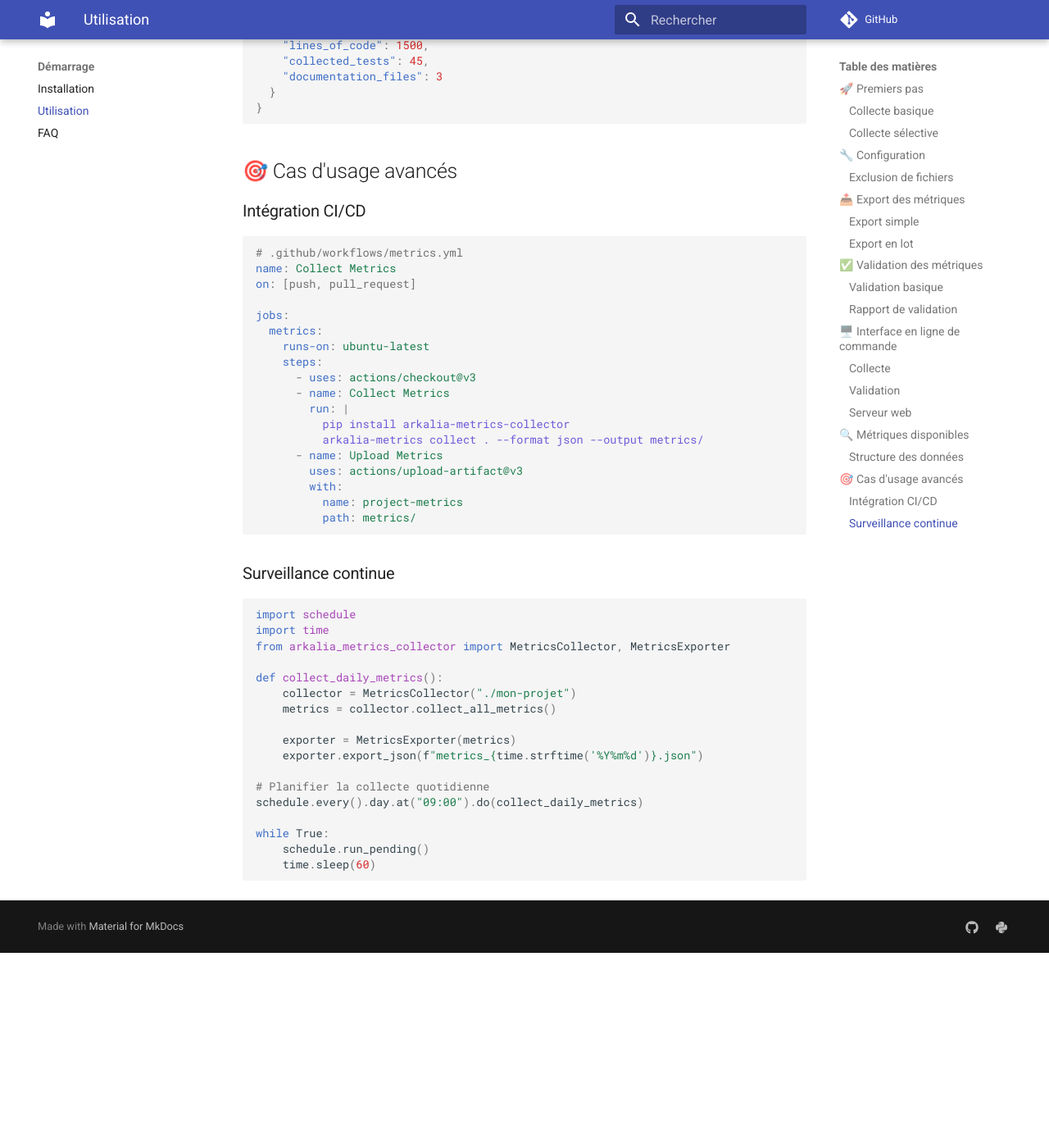
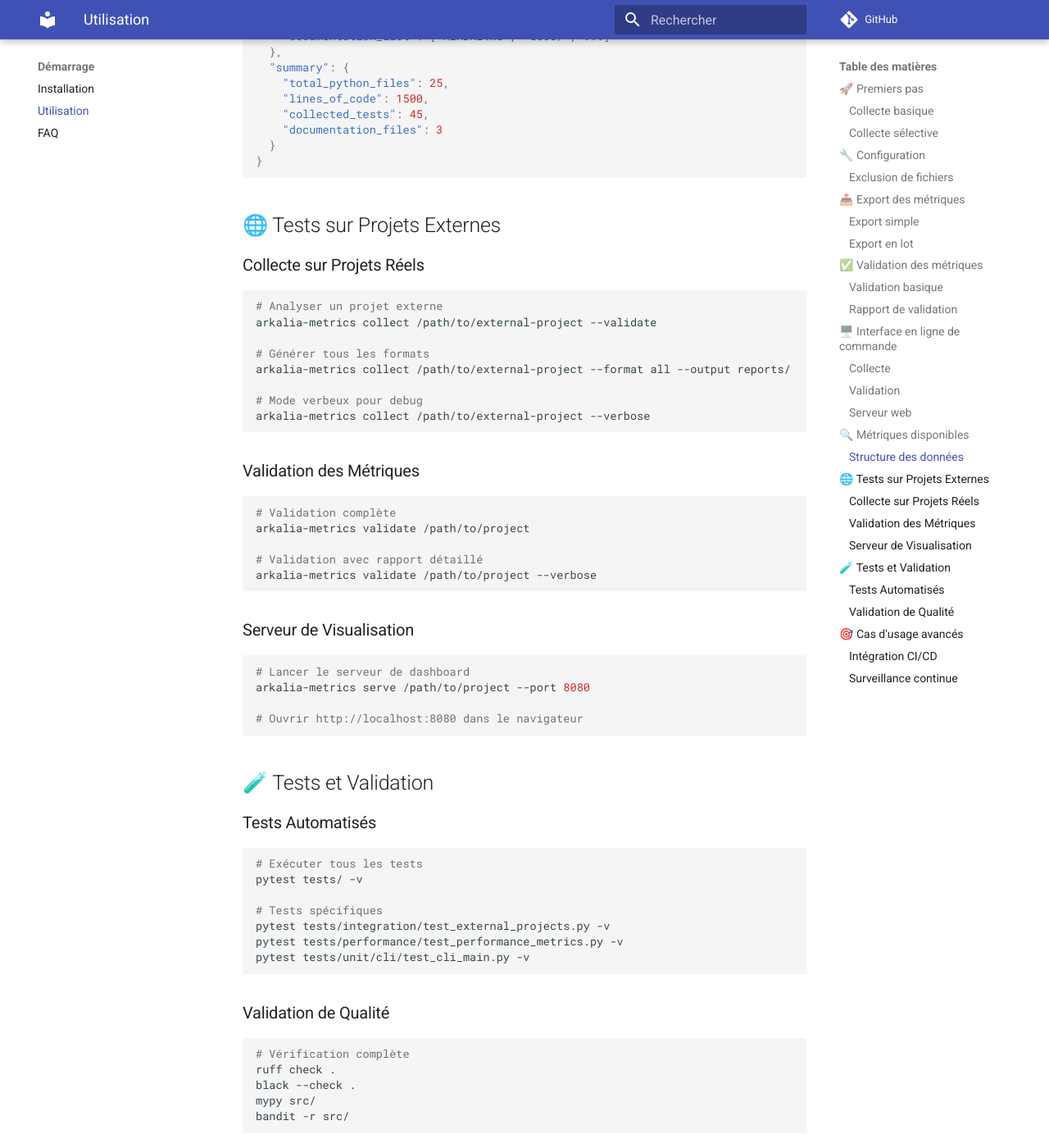
Before and after one commit to arkalia-luna-system/arkalia-metrics-collector, an MkDocs documentation site: the page built from docs/guides/usage.md, in a window 1280 px wide and 1400 px high, scrolled down 3782 px. Shown: the whole window at 82% size. Built offline with MkDocs 1.6.1 and Material for MkDocs 9.7.7, drawn with Linux system fonts in a browser that asks for light colours; comment, search, counter and statistics services are not loaded; before the commit the page ends 4944 px from its top, so only the background shows below that; some of the changed text lies outside the part shown.

Commit message:
📚 Mise à jour complète de la documentation
✨ Nouveaux guides créés:
- docs/guides/testing.md: Guide complet des tests (113 tests)
- docs/examples/external_projects.md: Exemples pour projets externes

🔄 Documentation mise à jour:
- docs/index.md: Ajout des nouveaux guides
- docs/guides/usage.md: Section tests et projets externes
- docs/CONTRIBUTING.md: Instructions de tests mises à jour
- docs/FAQ.md: Section tests et validation ajoutée
- README.md: Métriques mises à jour (113 tests)

🎯 Couverture documentaire:
- Tests unitaires, intégration, performance
- Validation des projets externes
- Guide d'écriture de tests
- Exemples pratiques complets
- FAQ enrichie avec tests

✅ Documentation complète et à jour avec les nouvelles fonctionnalités

````diff
--- a/docs/CONTRIBUTING.md
+++ b/docs/CONTRIBUTING.md
@@ -21,6 +21,8 @@
 - Tests avec des projets de grande taille (>10k fichiers)
 - Benchmarks de performance
 - Tests d'intégration avec CI/CD
+- Tests sur projets externes réels
+- Validation des outputs en production
 
 ## 🛠️ Comment Contribuer
 
@@ -58,6 +60,11 @@
 # Lancer les tests
 pytest tests/ -v --cov=arkalia_metrics_collector
 
+# Tests spécifiques
+pytest tests/unit/ -v                    # Tests unitaires
+pytest tests/integration/ -v             # Tests d'intégration
+pytest tests/performance/ -v             # Tests de performance
+
 # Committer vos changements
 git add .
 git commit -m "✨ Ajout de ma super feature"
@@ -72,7 +79,7 @@
 - **Linting** : Ruff
 - **Types** : MyPy avec annotations
 - **Sécurité** : Bandit pour les scans
-- **Tests** : pytest avec couverture >80%
+- **Tests** : pytest avec couverture >80% (113 tests actuels)
 - **Documentation** : Docstrings Google style
 
 ### 4. **Structure des Commits**
--- a/docs/FAQ.md
+++ b/docs/FAQ.md
@@ -23,6 +23,52 @@
 ### Q: Ça fonctionne sur Windows/macOS/Linux ?
 
 **A:** ✅ Oui ! Testé automatiquement sur les 3 plateformes via GitHub Actions.
+
+## 🧪 Tests et Validation
+
+### Q: Combien de tests y a-t-il ?
+
+**A:** **113 tests** au total :
+- **50 tests unitaires** : Fonctionnalités individuelles
+- **16 tests d'intégration** : Projets externes et validation
+- **15 tests de performance** : Vitesse et mémoire
+- **32 tests CLI** : Interface en ligne de commande
+
+### Q: Les tests couvrent-ils tous les cas d'usage ?
+
+**A:** ✅ Oui ! Les tests couvrent :
+- Projets de différentes tailles (petit, moyen, grand)
+- Tous les formats d'export (JSON, Markdown, HTML, CSV)
+- Validation des métriques et cohérence
+- Gestion d'erreurs et cas limites
+- Performance et utilisation mémoire
+- Interface CLI complète
+
+### Q: Comment exécuter les tests ?
+
+**A:** Plusieurs options :
+
+```bash
+# Tous les tests
+pytest tests/ -v
+
+# Par catégorie
+pytest tests/unit/ -v                    # Tests unitaires
+pytest tests/integration/ -v             # Tests d'intégration
+pytest tests/performance/ -v             # Tests de performance
+
+# Avec couverture
+pytest tests/ --cov=src/ --cov-report=html
+```
+
+### Q: Les tests valident-ils les projets externes ?
+
+**A:** ✅ Oui ! Les tests d'intégration incluent :
+- Tests sur projets simulés de différentes tailles
+- Validation des métriques collectées
+- Tests d'export sur projets externes
+- Mesures de performance
+- Gestion d'erreurs avec projets invalides
 
 ## 📊 Formats et Compatibilité
 
--- a/docs/guides/usage.md
+++ b/docs/guides/usage.md
@@ -1,4 +1,6 @@
 # 📖 Utilisation
+
+**Guide complet d'utilisation d'Arkalia Metrics Collector**
 
 ## 🚀 Premiers pas
 
@@ -188,6 +190,59 @@
 }
 ```
 
+## 🌐 Tests sur Projets Externes
+
+### Collecte sur Projets Réels
+```bash
+# Analyser un projet externe
+arkalia-metrics collect /path/to/external-project --validate
+
+# Générer tous les formats
+arkalia-metrics collect /path/to/external-project --format all --output reports/
+
+# Mode verbeux pour debug
+arkalia-metrics collect /path/to/external-project --verbose
+```
+
+### Validation des Métriques
+```bash
+# Validation complète
+arkalia-metrics validate /path/to/project
+
+# Validation avec rapport détaillé
+arkalia-metrics validate /path/to/project --verbose
+```
+
+### Serveur de Visualisation
+```bash
+# Lancer le serveur de dashboard
+arkalia-metrics serve /path/to/project --port 8080
+
+# Ouvrir http://localhost:8080 dans le navigateur
+```
+
+## 🧪 Tests et Validation
+
+### Tests Automatisés
+```bash
+# Exécuter tous les tests
+pytest tests/ -v
+
+# Tests spécifiques
+pytest tests/integration/test_external_projects.py -v
+pytest tests/performance/test_performance_metrics.py -v
+pytest tests/unit/cli/test_cli_main.py -v
+```
+
+### Validation de Qualité
+```bash
+# Vérification complète
+ruff check .
+black --check .
+mypy src/
+bandit -r src/
+```
+
 ## 🎯 Cas d'usage avancés
 
 ### Intégration CI/CD
````
Also changed, not shown: README.md (+4 -2 lines), docs/examples/external_projects.md (added, +305 -0 lines), docs/guides/testing.md (added, +245 -0 lines), docs/index.md (+3 -1 lines).
